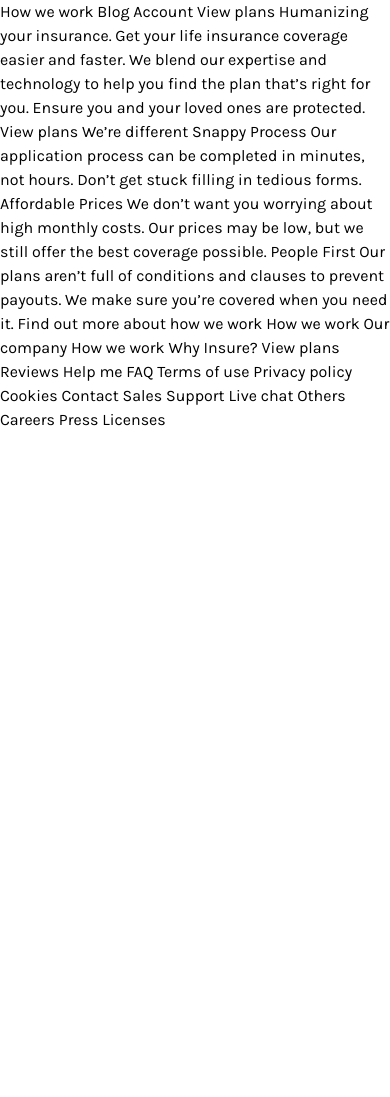
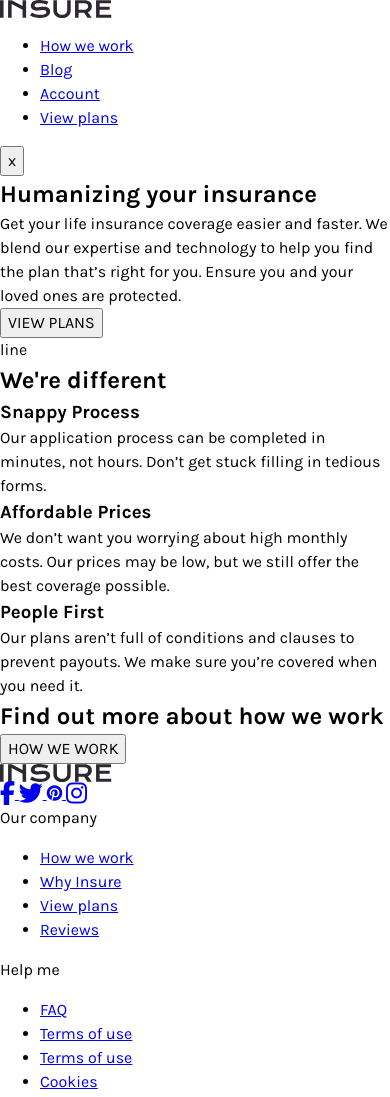
Before and after one commit to SrHatcher/practice-insure-landing-page, a plain HTML site: page index.html in a window 390 px wide. Shown: the top 1097 px of the page. Before the commit the page ends 844 px from the top, so only its background shows below. Drawn offline with Linux system fonts and the light colour scheme.

Commit message:
preparations to work in the mobile version ready

```diff
--- a/index.html
+++ b/index.html
@@ -10,71 +10,137 @@
   <!--My styles-->
   <link rel="stylesheet" href="./styles/mobile.css">
   <link rel="stylesheet" href="./styles/desktop.css" media="(min-width: 1000px)">
+  <!--Font awesome for social media icons-->
+  <script src="https://kit.fontawesome.com/b028d59192.js" crossorigin="anonymous"></script>
 
   <title>Frontend Mentor | Insure landing page</title>
 </head>
 <body>
 
-  How we work
-  Blog
-  Account
-  View plans
+  <header>
+    <a class="header__logo" href="./" aria-label="company logo"><img src="./images/logo.svg" alt="Company logo"></a>
 
-  Humanizing your insurance.
+    <nav class="header__navbar">
+      <ul class="header__list">
+        <li class="header__item"><a href="./">How we work</a></li>
+        <li class="header__item"><a href="./">Blog</a></li>
+        <li class="header__item"><a href="./">Account</a></li>
+        <li class="header__item"><a href="./">View plans</a></li>
+      </ul>
+    </nav>
 
-  Get your life insurance coverage easier and faster. We blend our expertise
-  and technology to help you find the plan that’s right for you. Ensure you
-  and your loved ones are protected.
+    <button class="header__button button">x</button>
+  </header>
 
-  View plans
+  <main>
+    <section class="main__firstview">
+      <div class="firstview__container">
+        <span class="firstview__line"></span>
+        <div class="firstview__content">
+          <h1 class="firstview__title">Humanizing your insurance</h1>
+          <p class="firstview__text">Get your life insurance coverage easier and faster. We blend our expertise
+            and technology to help you find the plan that’s right for you. Ensure you
+            and your loved ones are protected.</p>
+          <button class="firstview__button button">VIEW PLANS</button>
+        </div>
+        <div class="firstview__image_container">
+          <div class="firstview__image">
+            <!--According to this discussion: https://stackoverflow.com/questions/492809/when-to-use-img-vs-css-background-image  in this case is better to use background image instead of an IMG tag-->
+          </div>
+        </div>
+      </div>
+    </section>
+    <section class="main__secondview">
+      <div class="secondview__container">
+        <span class="secondview__line">line</span>
+        <h2 class="secondview__title">We're different</h2>
+        <div class="secondview__items_container">
+          <div class="secondview__item">
+            <div class="item__image snappy"></div>
+            <h3 class="item__title">Snappy Process</h3>
+            <p class="item__text">Our application process can be completed in minutes, not hours. Don’t get
+              stuck filling in tedious forms.</p>
+          </div>
+          <div class="secondview__item">
+            <div class="item__image affordable"></div>
+            <h3 class="item__title">Affordable Prices</h3>
+            <p class="item__text">We don’t want you worrying about high monthly costs. Our prices may be low,
+              but we still offer the best coverage possible.</p>
+          </div>
+          <div class="secondview__item">
+            <div class="item__image people"></div>
+            <h3 class="item__title">People First</h3>
+            <p class="item__text">Our plans aren’t full of conditions and clauses to prevent payouts. We make
+              sure you’re covered when you need it.</p>
+          </div>
+        </div>
+      </div>
+    </section>
+    <section class="main__thirdview">
+      <h2 class="thirdview__title">Find out more about how we work</h2>
+      <button class="thirdview__button button">HOW WE WORK</button>
+    </section>
+  </main>
 
-  We’re different
+  <footer>
+    <div class="footer__container">
+      <div class="footer__header">
+        <a class="footer__logo" href="./" aria-label="company logo"><img src="./images/logo.svg" alt="Company logo"></a>
 
+        <div class="footer__social_container">
+          <a class="footer__social_link" href="./" aria-label="See our content on facebook">
+            <i class="fa-brands fa-facebook-f fa-xl"></i>
+          </a>
+          <a class="footer__social_link" href="./" aria-label="See our content on twitter">
+            <i class="fa-brands fa-twitter fa-xl"></i>
+          </a>
+          <a class="footer__social_link" href="./" aria-label="See our content on Pinterest">
+            <i class="fa-brands fa-pinterest"></i>
+          </a>
+          <a class="footer__social_link" href="./" aria-label="See our content on Instagram">
+            <i class="fa-brands fa-instagram fa-xl"></i>
+          </a>
+        </div>
+      </div>
+      <div class="footer__body">
+        <div class="footer__list_container">
+          <span class="footer__title">Our company</span>
+          <ul class="footer__list">
+            <li class="footer__item"><a href="./">How we work</a></li>
+            <li class="footer__item"><a href="./">Why Insure</a></li>
+            <li class="footer__item"><a href="./">View plans</a></li>
+            <li class="footer__item"><a href="./">Reviews</a></li>
+          </ul>
+        </div>
+        <div class="footer__list_container">
+          <span class="footer_title">Help me</span>
+          <ul class="footer__list">
+            <li class="footer__item"><a href="./">FAQ</a></li>
+            <li class="footer__item"><a href="./">Terms of use</a></li>
+            <li class="footer__item"><a href="./">Terms of use</a></li>
+            <li class="footer__item"><a href="./">Cookies</a></li>
+          </ul>
+        </div>
+        <div class="footer__list_container">
+          <span class="footer__title">Contact</span>
+          <ul class="footer__list">
+            <li class="footer__item"><a href="./">Sales</a></li>
+            <li class="footer__item"><a href="./">Support</a></li>
+            <li class="footer__item"><a href="./">Live chat</a></li>
+          </ul>
+        </div>
+        <div class="footer__list_container">
+          <span class="footer__title">Others</span>
+          <ul class="footer__list">
+            <li class="footer__item"><a href="./">Careers</a></li>
+            <li class="footer__item"><a href="./">Press</a></li>
+            <li class="footer__item"><a href="./">Licenses</a></li>
+          </ul>
+        </div>
+      </div>
+    </div>
+  </footer>
 
-  Snappy Process
-
-  Our application process can be completed in minutes, not hours. Don’t get
-  stuck filling in tedious forms.
-
-  Affordable Prices
-
-  We don’t want you worrying about high monthly costs. Our prices may be low,
-  but we still offer the best coverage possible.
-
-  People First
-
-  Our plans aren’t full of conditions and clauses to prevent payouts. We make
-  sure you’re covered when you need it.
-
-  Find out more about how we work
-
-  How we work
-
-  Our company
-
-  How we work
-  Why Insure?
-  View plans
-  Reviews
-
-  Help me
-
-  FAQ
-  Terms of use
-  Privacy policy
-  Cookies
-
-  Contact
-
-  Sales
-  Support
-  Live chat
-
-  Others
-
-  Careers
-  Press
-  Licenses
 
   <script src="./index.js"></script>
 
--- a/styles/mobile.css
+++ b/styles/mobile.css
@@ -48,3 +48,50 @@ body{
     font-family: var(--font-text);
     font-weight: 400;
 }
+
+header{}
+.header__logo{}
+.header__navbar{}
+.header__list{}
+.header__item{}
+.header__button{}
+
+main{}
+.main__firstview{}
+.firstview__container{}
+.firstview__line{}
+.firstview__content{}
+.firstview__title{}
+.firstview__text{}
+.firstview__button{}
+.firstview__image_container{}
+.firstview__image{}
+.main__secondview{}
+.secondview__container{}
+.secondview__line{}
+.secondview__title{}
+.secondview__items_container{}
+.secondview__item{}
+.item__image{}
+.item__title{}
+.item__text{}
+.main__thirdview{}
+.thirdview__title{}
+.thirdview__button{}
+
+footer{}
+.footer__container{}
+.footer__header{}
+.footer__logo{}
+.footer__social_container{}
+.footer__social_link{}
+.footer__body{}
+.footer__list_container{}
+.footer__title{}
+.footer__list{}
+.footer__item{}
+
+.button{}
+.snappy{}
+.affordable{}
+.people{}
```
